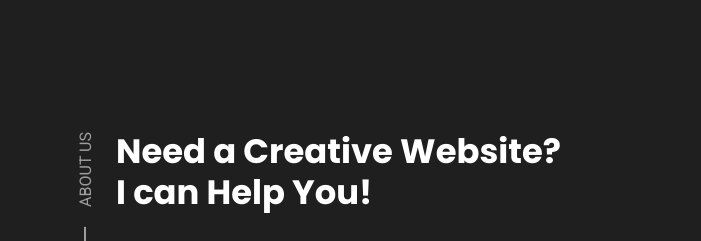
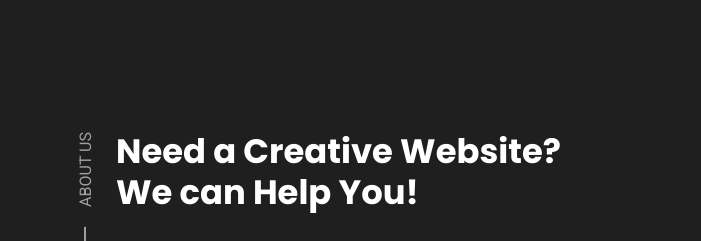
Before and after one commit to davevsstudio/ems, a plain HTML site: page index.html in a window 1280 px wide. Shown: the part 1220-1461 px from the top of the page, 579-1280 px from the left. Drawn offline with nearby package versions, Linux system fonts and the light colour scheme; a web font is replaced by a local one.

Commit message:
Update index.html

```diff
--- a/index.html
+++ b/index.html
@@ -228,7 +228,7 @@
 
           <p class="section-subtitle">About us</p>
 
-          <h2 class="h3 section-title">Need a Creative Website? I can Help You!</h2>
+          <h2 class="h3 section-title">Need a Creative Website? We  can Help You!</h2>
 
           <p class="section-text">
             Hi! We are WebCraftStudio, and We create and develop Beautiful Website. We are passionate with our work
```
